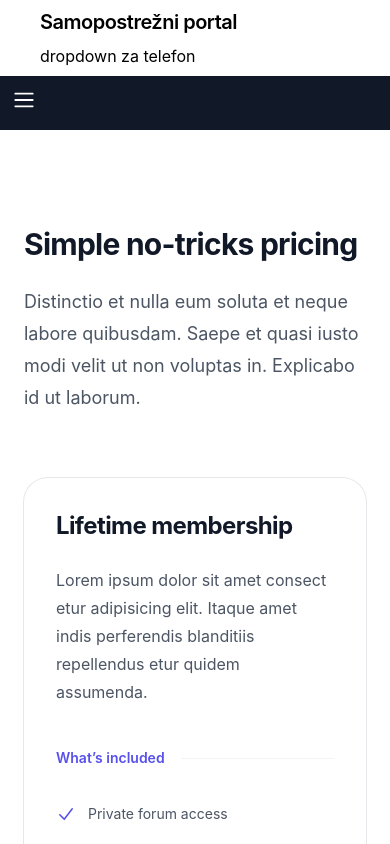
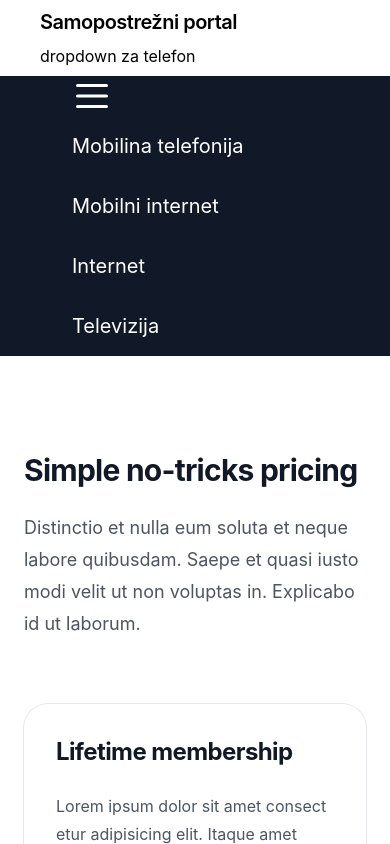
Before and after one commit to FrostyKitten02/bintegra-frontend, a React (Create React App) app in the folder app/: page / in a window 390 px wide. Both pictures are taken after a click on the button 195 px from the left and 100 px from the top of the page. Shown: the top 844 px of the page. Built offline with nearby package versions, Linux system fonts and the light colour scheme.

Commit message:
#11 - navigation dropdown button

```diff
--- a/app/src/template/NavigationBar.tsx
+++ b/app/src/template/NavigationBar.tsx
@@ -20,15 +20,15 @@ const NavItem = ({name, path}: { name: string, path: string}) => {
 }
 
 export default function NavigationBar() {
-    const navigate = useNavigate();
     const [toggleMenuState, setToggleMenuState] = useState<boolean>(false);
 
-    const toggleMenu = (): void => {
-        setToggleMenuState(!toggleMenuState);
-    }
     return (
         <nav className="flex items-center sticky top-0 justify-center flex-wrap bg-gray-900 z-40">
-            <div className="hidden sm:block w-full lg:flex lg:items-center mx-12 lg:w-auto">
+            <button onClick={()=>{setToggleMenuState(prev=>!prev)}} className="text-white block lg:hidden w-full">
+                <Bars3Icon className="text-white h-10 ml-[72px]"/>
+            </button>
+
+            <div className={`${!toggleMenuState?"hidden":"block"} w-full lg:flex lg:items-center mx-12 lg:w-auto`} >
                 <div className="text-sm lg:flex-grow">
                     <NavItem name={"Mobilina telefonija"} path={Paths.MOBILE_PLANS}/>
                     <NavItem name={"Mobilni internet"} path={Paths.MOBILE_INTERNET_PLANS}/>
@@ -36,22 +36,6 @@ export default function NavigationBar() {
                     <NavItem name={"Televizija"} path={Paths.TV_PLANS}/>
                 </div>
             </div>
-            <div className="block w-full sm:hidden flex-grow text-white px-3 py-3">
-                <button className="click:bg-red-200 w-full">
-                    <Bars3Icon onClick={toggleMenu}
-                               className="h-6 w-6 text-white"/>
-                    {toggleMenuState &&
-                        <div className="sm:block">
-                            <div className="text-sm flex-grow">
-                                <NavItem name={"Mobilina telefonija"} path={Paths.MOBILE_PLANS}/>
-                                <NavItem name={"Mobilni internet"} path={Paths.MOBILE_INTERNET_PLANS}/>
-                                <NavItem name={"Internet"} path={Paths.INTERNET_PLANS}/>
-                                <NavItem name={"Televizija"} path={Paths.TV_PLANS}/>
-                            </div>
-                        </div>
-                    }
-                </button>
-            </div>
         </nav>
     )
 }
```
